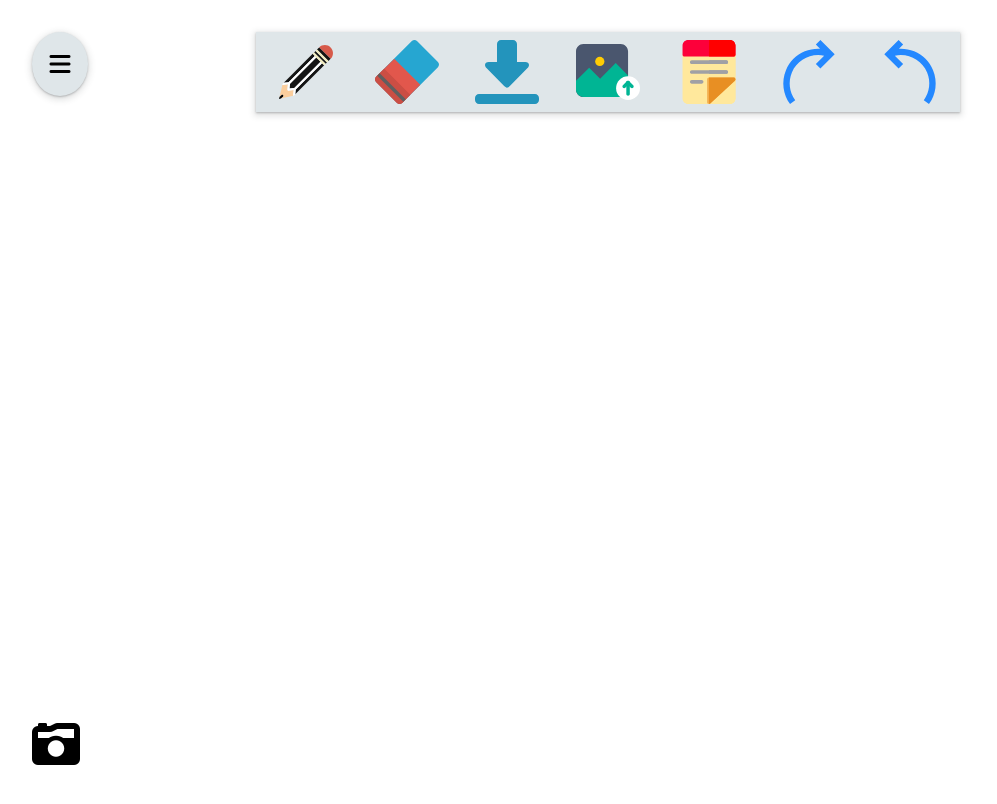
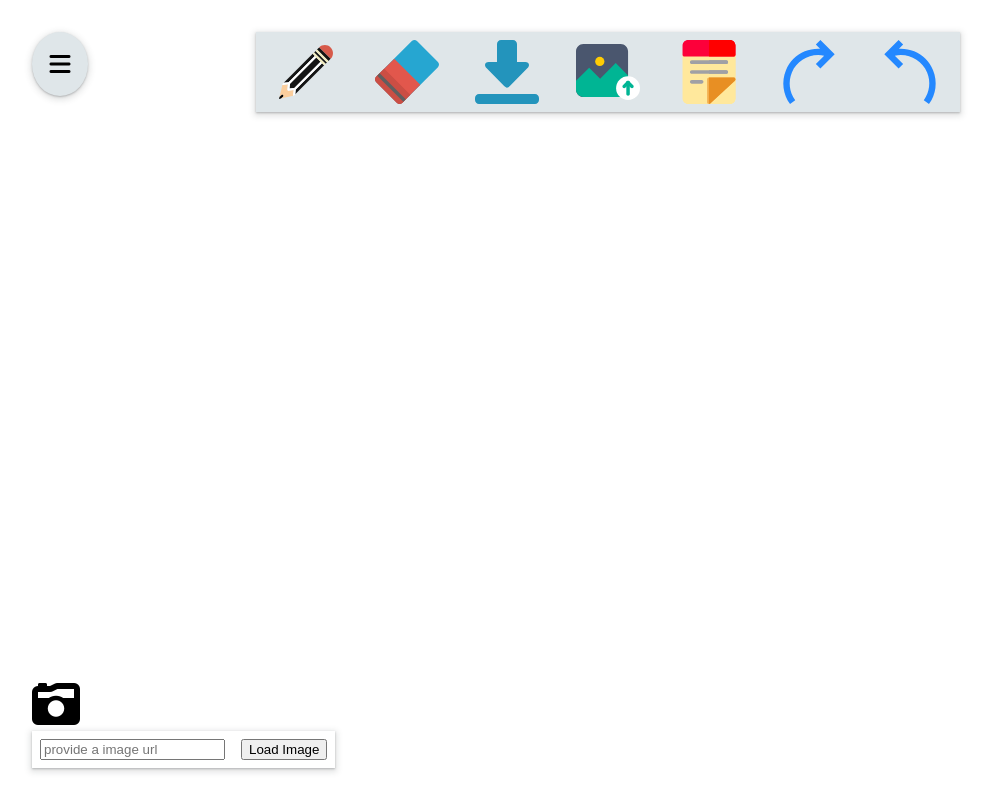
Before and after one commit to hvk82/openboard, a website: page public/index.html in a window 1280 px wide. Shown: the whole page, without its empty margins (0-997 px from the left). Drawn offline with nearby package versions, Linux system fonts and the light colour scheme; no server answers.

Commit message:
to load image from a url

```diff
--- a/app.js
+++ b/app.js
@@ -19,4 +19,7 @@ io.on("connection", (socket) => {
   socket.on("redoUndo", (data) => {
     io.sockets.emit("redoUndo", data);
   });
+  socket.on("loadImg", (data) => {
+    io.sockets.emit("loadImg", data);
+  });
 });
--- a/public/canvas.js
+++ b/public/canvas.js
@@ -79,16 +79,11 @@ redo.addEventListener("click", (e) => {
 });
 //add a function to undo rand redo
 
-//add a function to load image froma url
+//add a function to load image froma url start
 loadImg.addEventListener("click", (e) => {
-  if (track < undoRedoTracker.length - 1) track++;
-  let data = {
-    trackValue: track,
-    undoRedoTracker,
-  };
-  socket.emit("redoUndo", data);
+  socket.emit("loadImg", data);
 });
-//to load image from a url
+//to load image from a url end
 function undoRedoCanvas(trackObj) {
   track = trackObj.trackValue;
   if (track === 0) {
--- a/public/index.html
+++ b/public/index.html
@@ -50,6 +50,10 @@
     <div class="help-icon">
       <i class="fa fa-camera-retro fa-3x camera"></i>
       <div class="hide">Want to draw image from a url?</div>
+      <div class="input_img_url">
+        <input class="img_url" type="text" placeholder="provide a image url" />
+        <button type="submit">Load Image</button>
+      </div>
     </div>
 
     <canvas id="canvas"></canvas>
--- a/public/style.css
+++ b/public/style.css
@@ -157,11 +157,22 @@ img {
 .hide {
   display: none;
 }
-.camera:hover + .hide {
+/* .camera:hover + .hide {
   display: block;
   color: black;
   position: absolute;
   left: 4rem;
   width: 12rem;
   bottom: 0.5rem;
+} */
+.img_url {
+  display: block;
 }
+.input_img_url {
+  display: flex;
+  margin-top: 0.2rem;
+  gap: 1rem;
+  padding: 0.5rem;
+  box-shadow: rgba(60, 64, 67, 0.3) 0px 1px 2px 0px,
+    rgba(60, 64, 67, 0.15) 0px 2px 6px 2px;
+}
```
